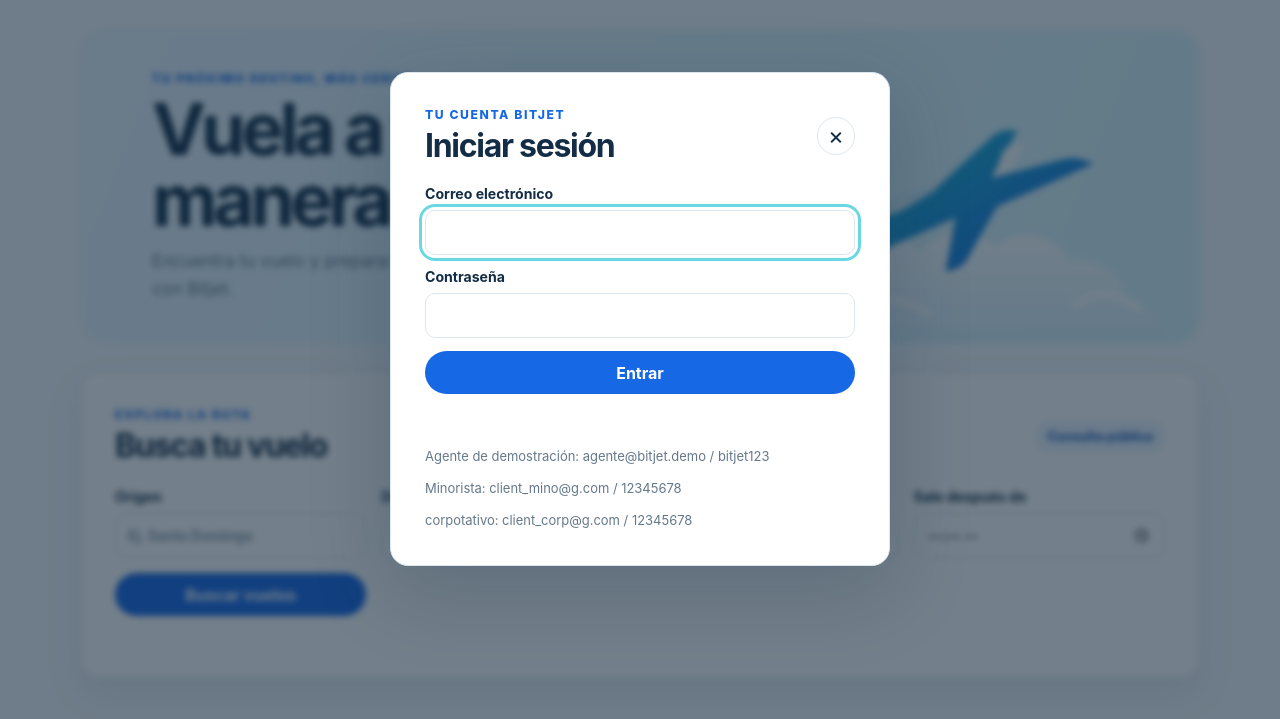
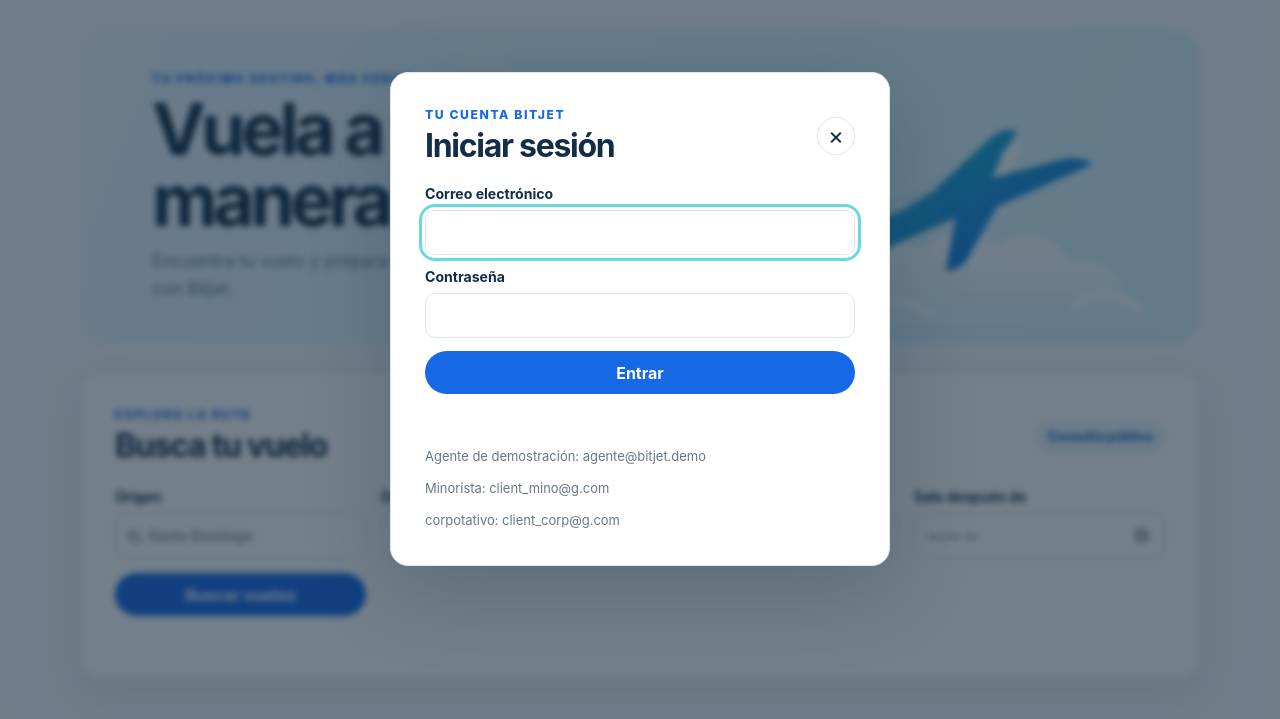
Before and after one commit to Jepuj21/Aeroline, a website: page public/index.html in a window 1280 px wide. Both pictures are taken after a click on the button "Iniciar sesión". Shown: the part 81-800 px from the top of the page. Drawn offline with Linux system fonts and the light colour scheme.

Commit message:
Se elimino claves de la pantalla de login

```diff
--- a/public/index.html
+++ b/public/index.html
@@ -101,9 +101,9 @@
           <button class="button button-primary" type="submit">Entrar</button>
           <p class="form-message" id="login-message" role="status"></p>
           <!-- Esta cuenta de demostración permite probar la gestión de vuelos del agente. -->
-          <p class="demo-hint">Agente de demostración: agente@bitjet.demo / bitjet123</p>
-          <p class="demo-hint">Minorista: client_mino@g.com / 12345678</p>
-          <p class="demo-hint">corpotativo: client_corp@g.com / 12345678</p>
+          <p class="demo-hint">Agente de demostración: agente@bitjet.demo</p>
+          <p class="demo-hint">Minorista: client_mino@g.com</p>
+          <p class="demo-hint">corpotativo: client_corp@g.com</p>
 
         </form>
       </div>
```
